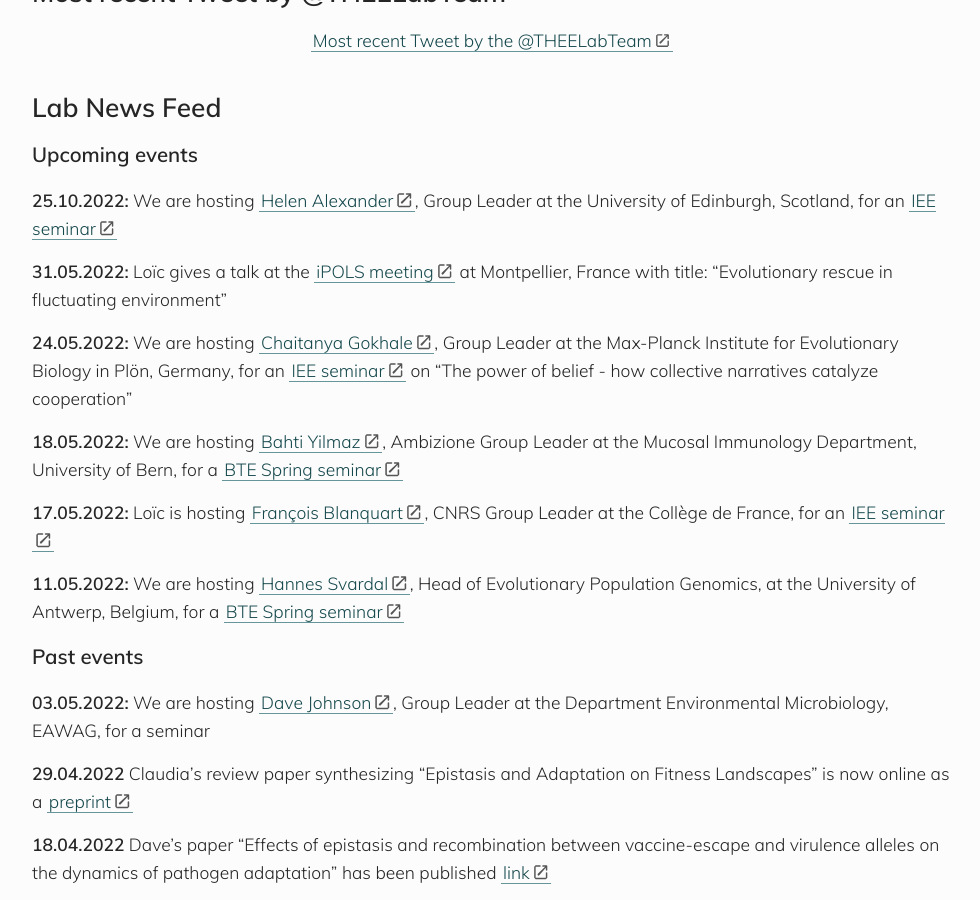
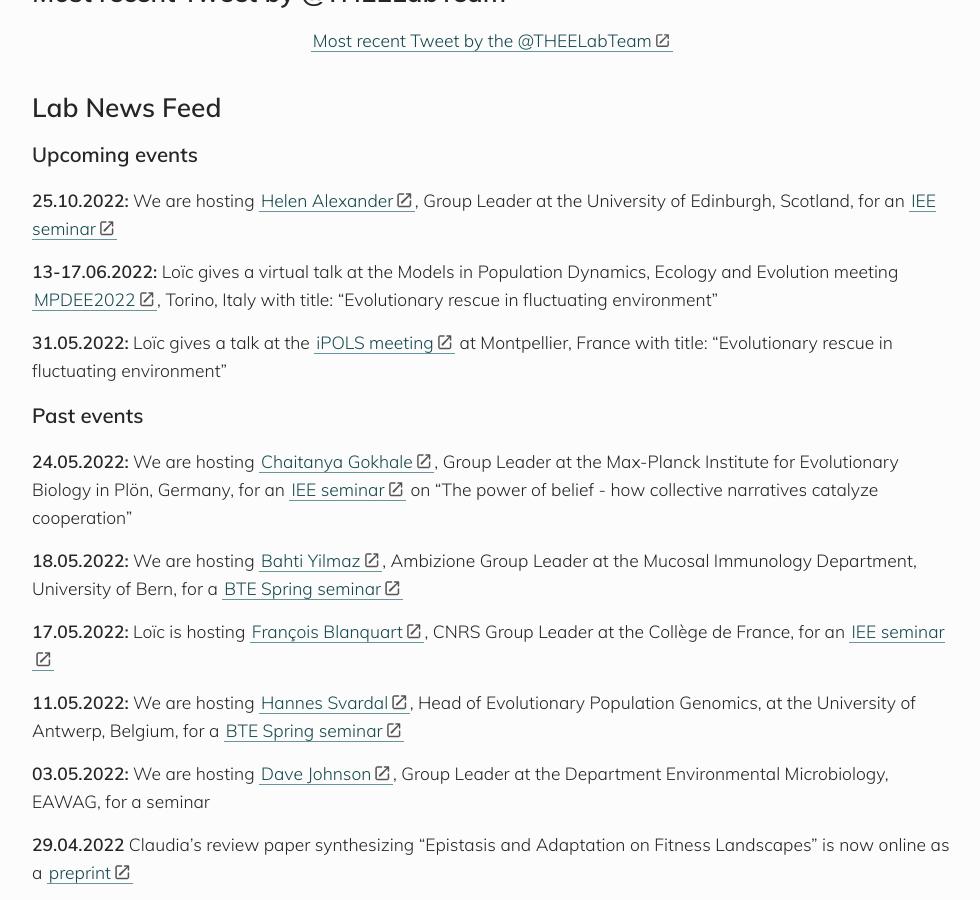
Before and after one commit to banklab/banklab.github.io, a Jekyll site: the page built from index.md, in a window 1280 px wide and 900 px high, scrolled down 548 px. Shown: the whole window, without its empty margins (148-1128 px from the left). Built offline with Jekyll 4.4.1, drawn with Linux system fonts in a browser that asks for light colours; some web fonts are replaced; comment, search, counter and statistics services are not loaded.

Commit message:
Update index.md

```diff
--- a/index.md
+++ b/index.md
@@ -20,7 +20,11 @@ Welcome to the web page of the Division Theoretical Ecology and Evolution at the
 
 **25.10.2022:** We are hosting [Helen Alexander](https://www.ed.ac.uk/biology/groups/alexander), Group Leader at the University of Edinburgh, Scotland, for an [IEE seminar](https://www.iee.unibe.ch/studies/lecture_series_in_ecology_and_evolution/index_eng.html)
 
+**13-17.06.2022:** Loïc gives a virtual talk at the Models in Population Dynamics, Ecology and Evolution meeting [MPDEE2022](https://sites.google.com/view/mpdee2022), Torino, Italy with title: "Evolutionary rescue in fluctuating environment"
+
 **31.05.2022:** Loïc gives a talk at the [iPOLS meeting](https://gdripols.wordpress.com/meeting-montpellier-2021/) at Montpellier, France with title: "Evolutionary rescue in fluctuating environment"
+
+### Past events
 
 **24.05.2022:** We are hosting [Chaitanya Gokhale](https://tecoevo.github.io/), Group Leader at the Max-Planck Institute for Evolutionary Biology in Plön, Germany, for an [IEE seminar](https://www.iee.unibe.ch/studies/lecture_series_in_ecology_and_evolution/index_eng.html) on "The power of belief - how collective narratives catalyze cooperation"
 
```
Also changed, not shown: other parts of index.md (+0 -2 lines).
